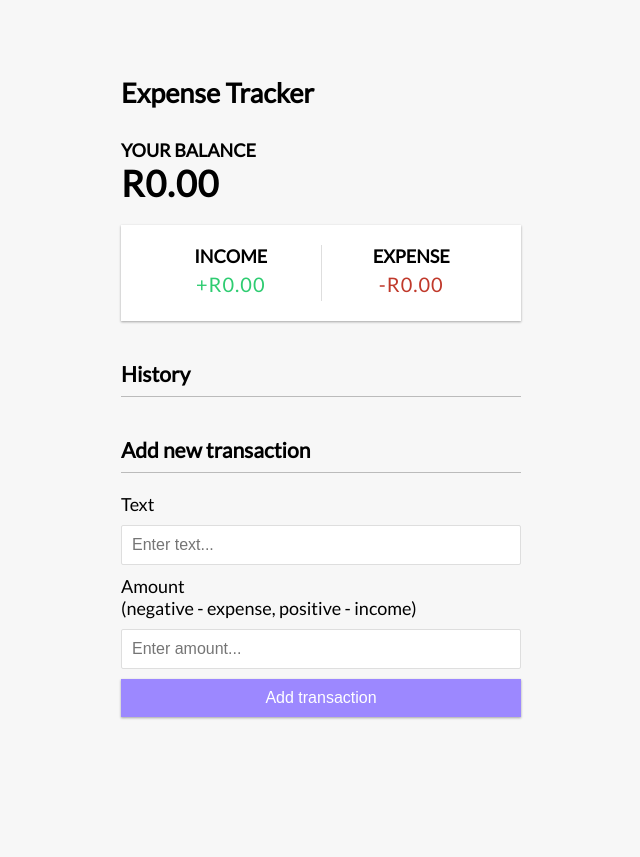
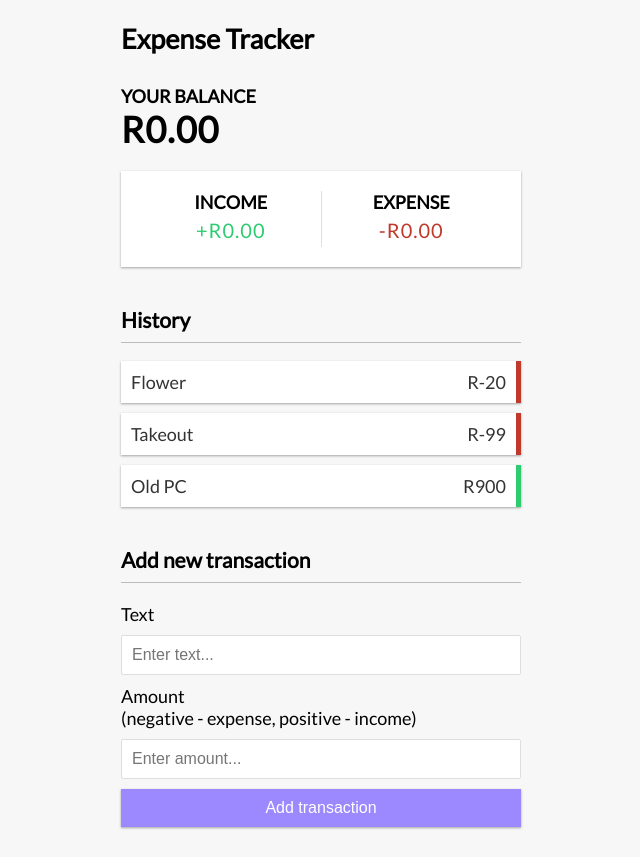
Before and after one commit to tiroc/vue-expense-tracker, a Vue app: page / in a window 1280 px wide. Shown: the whole page, without its empty margins (319-959 px from the left). Before the commit the page ends 800 px from the top, so only its background shows below. Built offline with nearby package versions, Linux system fonts and the light colour scheme.

Commit message:
using defineProps to bring the array into the component

```diff
--- a/src/components/TransactionList.vue
+++ b/src/components/TransactionList.vue
@@ -9,3 +9,13 @@
         </li>
     </ul>
 </template>
+<script setup>
+    //defineProps does not need to be imported
+    //import { defineProps } from 'vue';
+    const props = defineProps({
+        transactions: {
+            type: Array,
+            required: true,
+        }
+        });
+</script>
```
